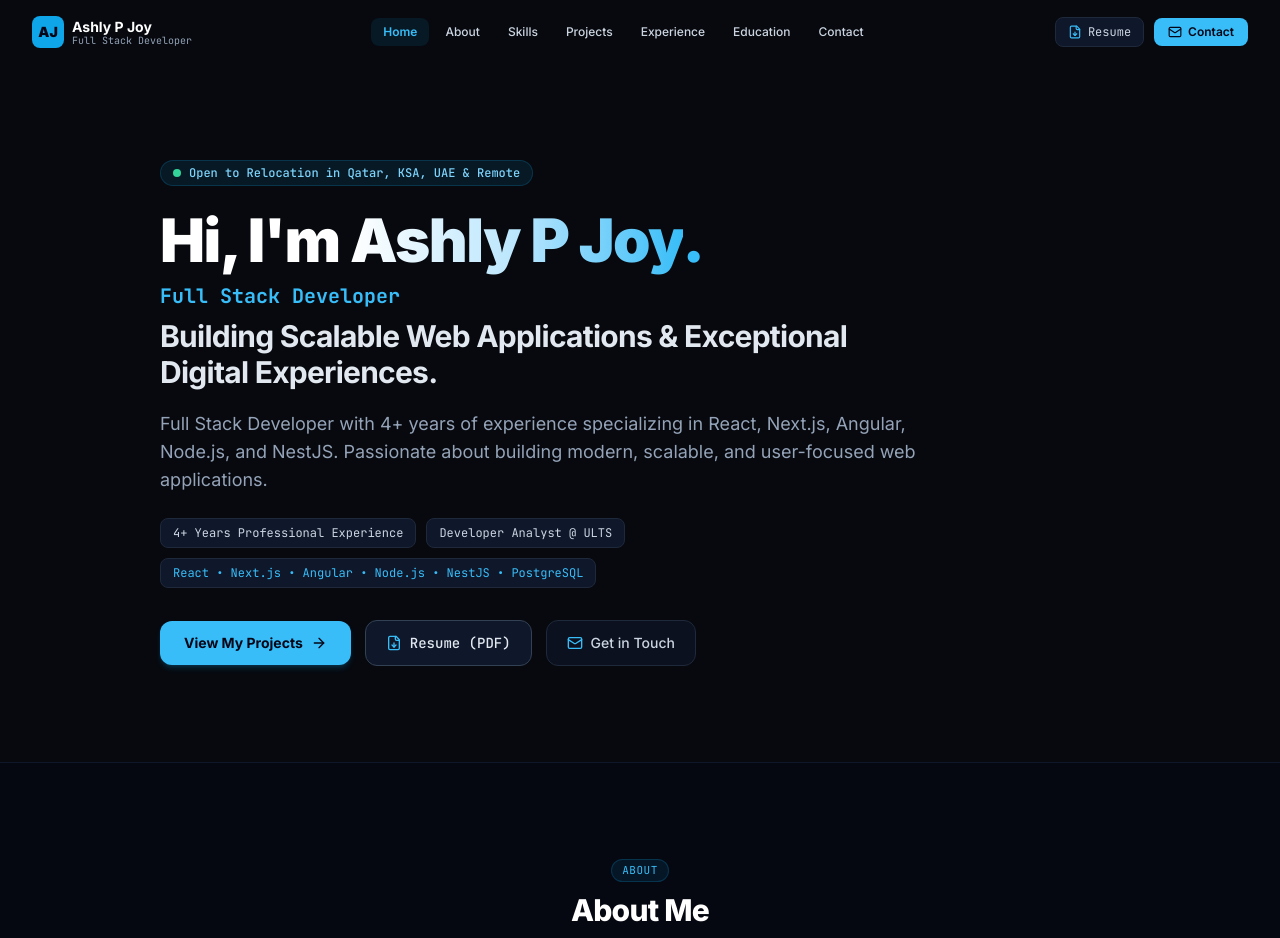
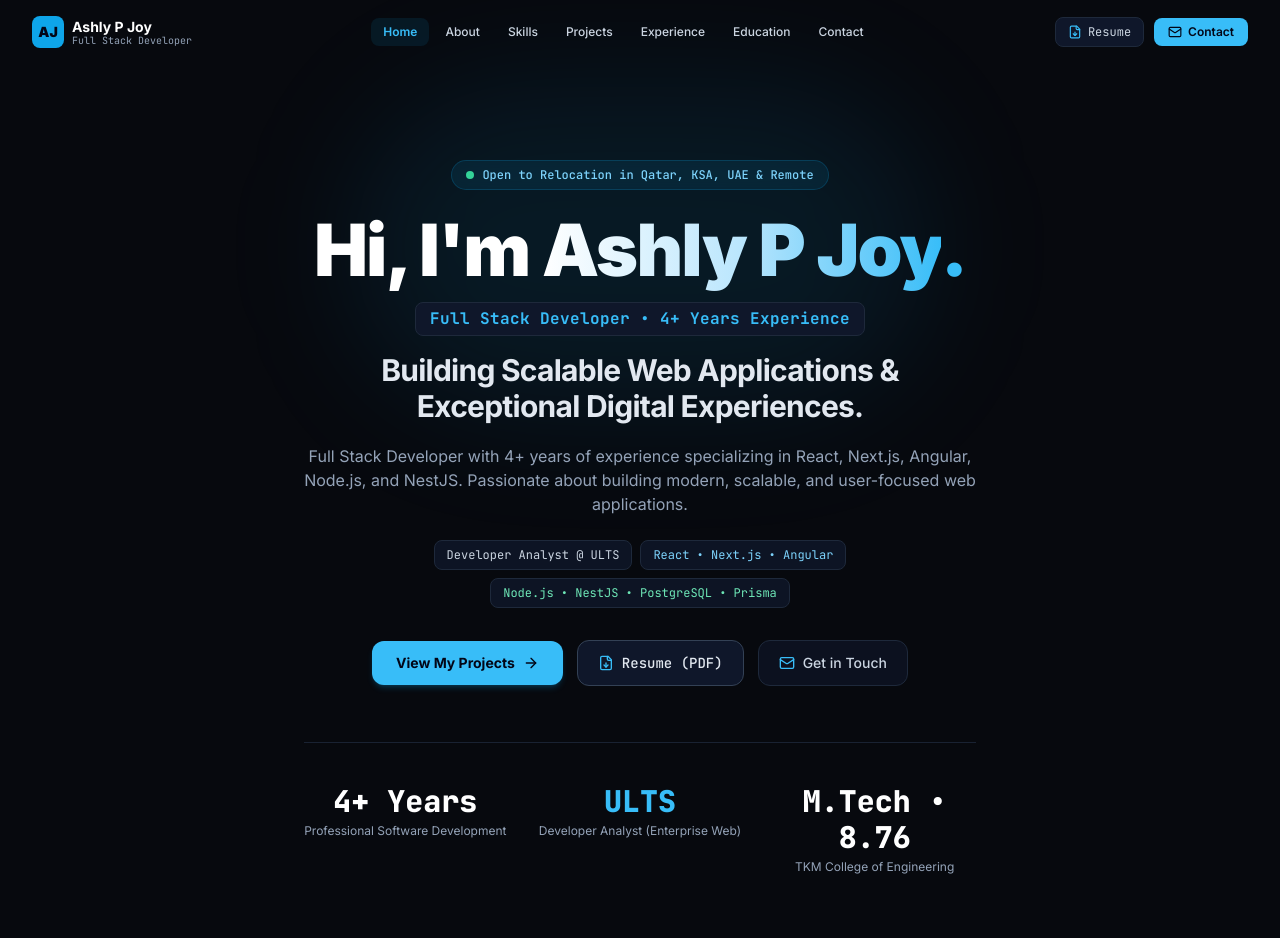
Before and after one commit to AshlyPJoy/AshlyPortfolio, a Next.js app: page / in a window 1280 px wide. Shown: the top 938 px of the page. Built offline with nearby package versions, Linux system fonts and the light colour scheme.

Commit message:
feat: balanced centered editorial hero section without photo

```diff
--- a/src/components/sections/HeroSection.tsx
+++ b/src/components/sections/HeroSection.tsx
@@ -1,7 +1,7 @@
 "use client";
 
 import React from "react";
-import { ArrowRight, FileDown, Mail, Phone, ExternalLink } from "lucide-react";
+import { ArrowRight, FileDown, Mail, CheckCircle2, Globe2 } from "lucide-react";
 import { PORTFOLIO_DATA } from "@/data/portfolio-data";
 
 export function HeroSection() {
@@ -15,12 +15,16 @@ export function HeroSection() {
   return (
     <section
       id="home"
-      className="relative pt-32 pb-16 sm:pt-40 sm:pb-24 flex flex-col justify-center overflow-hidden bg-background"
+      className="relative pt-32 pb-20 sm:pt-40 sm:pb-28 flex flex-col justify-center items-center text-center overflow-hidden bg-background"
     >
-      <div className="max-w-5xl mx-auto px-4 sm:px-6 lg:px-8 w-full">
-        <div className="max-w-3xl flex flex-col justify-center text-left">
+      {/* Background ambient radial glow */}
+      <div className="absolute inset-0 pointer-events-none overflow-hidden">
+        <div className="absolute top-1/4 left-1/2 -translate-x-1/2 -translate-y-1/2 w-[36rem] h-[20rem] bg-sky-500/10 rounded-full blur-3xl" />
+      </div>
+
+      <div className="max-w-4xl mx-auto px-4 sm:px-6 lg:px-8 w-full relative z-10 flex flex-col items-center">
         {/* Availability Pill */}
-          <div className="inline-flex items-center gap-2 px-3 py-1 mb-6 rounded-full border border-sky-500/20 bg-sky-500/10 w-fit">
+        <div className="inline-flex items-center gap-2 px-3.5 py-1.5 mb-6 rounded-full border border-sky-500/20 bg-sky-500/10 backdrop-blur-sm">
           <span className="relative flex h-2 w-2">
             <span className="animate-ping absolute inline-flex h-full w-full rounded-full bg-emerald-400 opacity-75" />
             <span className="relative inline-flex rounded-full h-2 w-2 bg-emerald-400" />
@@ -30,8 +34,8 @@ export function HeroSection() {
           </span>
         </div>
 
-          {/* Main Greeting and Name */}
-          <h1 className="text-4xl sm:text-6xl font-black text-white tracking-tight leading-tight">
+        {/* Main Greeting & Name */}
+        <h1 className="text-4xl sm:text-6xl lg:text-7xl font-black text-white tracking-tight leading-[1.1]">
           Hi, I&apos;m{" "}
           <span className="text-transparent bg-clip-text bg-gradient-to-r from-white via-sky-200 to-sky-400">
             {PORTFOLIO_DATA.personal.name}
@@ -40,35 +44,35 @@ export function HeroSection() {
         </h1>
 
         {/* Professional Title */}
-          <div className="mt-3 text-sky-400 font-mono text-lg sm:text-xl font-bold">
-            {PORTFOLIO_DATA.personal.title}
+        <div className="mt-4 inline-block px-3.5 py-1 rounded-lg bg-slate-900 border border-slate-800 text-sky-400 font-mono text-sm sm:text-base font-bold tracking-wide">
+          {PORTFOLIO_DATA.personal.title} &bull; 4+ Years Experience
         </div>
 
         {/* Supporting Headline */}
-          <h2 className="mt-2 text-xl sm:text-2xl lg:text-3xl font-bold text-slate-200 tracking-tight leading-snug">
+        <h2 className="mt-4 text-xl sm:text-2xl lg:text-3xl font-bold text-slate-200 tracking-tight max-w-2xl leading-snug">
           {PORTFOLIO_DATA.personal.headline}
         </h2>
 
         {/* Description */}
-          <p className="mt-5 text-base sm:text-lg text-slate-400 leading-relaxed">
+        <p className="mt-5 text-sm sm:text-base text-slate-400 leading-relaxed max-w-2xl">
           {PORTFOLIO_DATA.personal.tagline}
         </p>
 
-          {/* Key Quick Badges */}
-          <div className="mt-6 flex flex-wrap items-center gap-2.5 text-xs font-mono text-slate-300">
-            <span className="px-3 py-1.5 rounded-lg bg-slate-900 border border-slate-800">
-              4+ Years Professional Experience
-            </span>
-            <span className="px-3 py-1.5 rounded-lg bg-slate-900 border border-slate-800">
+        {/* Core Stack Pills */}
+        <div className="mt-6 flex flex-wrap justify-center items-center gap-2 text-xs font-mono text-slate-300 max-w-2xl">
+          <span className="px-3 py-1.5 rounded-lg bg-slate-900/80 border border-slate-800">
             Developer Analyst @ ULTS
           </span>
-            <span className="px-3 py-1.5 rounded-lg bg-slate-900 border border-slate-800 text-sky-400">
-              React &bull; Next.js &bull; Angular &bull; Node.js &bull; NestJS &bull; PostgreSQL
+          <span className="px-3 py-1.5 rounded-lg bg-slate-900/80 border border-slate-800 text-sky-300">
+            React &bull; Next.js &bull; Angular
+          </span>
+          <span className="px-3 py-1.5 rounded-lg bg-slate-900/80 border border-slate-800 text-emerald-300">
+            Node.js &bull; NestJS &bull; PostgreSQL &bull; Prisma
           </span>
         </div>
 
         {/* CTA Buttons */}
-          <div className="mt-8 flex flex-wrap items-center gap-3.5">
+        <div className="mt-8 flex flex-wrap justify-center items-center gap-3.5">
           <button
             onClick={() => scrollTo("projects")}
             className="inline-flex items-center gap-2 px-6 py-3 rounded-xl text-sm font-bold text-slate-950 bg-sky-400 hover:bg-sky-300 transition-colors shadow-md shadow-sky-500/20"
@@ -88,11 +92,38 @@ export function HeroSection() {
 
           <button
             onClick={() => scrollTo("contact")}
-              className="inline-flex items-center gap-2 px-5 py-3 rounded-xl text-sm font-medium text-slate-300 hover:text-white bg-slate-900/60 hover:bg-slate-800/80 border border-slate-800 transition-colors"
+            className="inline-flex items-center gap-2 px-5 py-3 rounded-xl text-sm font-medium text-slate-300 hover:text-white bg-slate-900/60 hover:bg-slate-800 border border-slate-800 transition-colors"
           >
             <Mail className="w-4 h-4 text-sky-400" />
             <span>Get in Touch</span>
           </button>
+        </div>
+
+        {/* 3 Balanced Metric Highlights */}
+        <div className="mt-14 pt-10 border-t border-slate-800/80 grid grid-cols-1 sm:grid-cols-3 gap-6 sm:gap-8 w-full max-w-2xl text-center">
+          <div>
+            <div className="text-2xl sm:text-3xl font-extrabold text-white font-mono">
+              4+ Years
+            </div>
+            <div className="text-xs text-slate-400 mt-1">
+              Professional Software Development
+            </div>
+          </div>
+          <div>
+            <div className="text-2xl sm:text-3xl font-extrabold text-sky-400 font-mono">
+              ULTS
+            </div>
+            <div className="text-xs text-slate-400 mt-1">
+              Developer Analyst (Enterprise Web)
+            </div>
+          </div>
+          <div>
+            <div className="text-2xl sm:text-3xl font-extrabold text-white font-mono">
+              M.Tech &bull; 8.76
+            </div>
+            <div className="text-xs text-slate-400 mt-1">
+              TKM College of Engineering
+            </div>
           </div>
         </div>
       </div>
```
Lines whose indentation alone changed are shown as unchanged.
